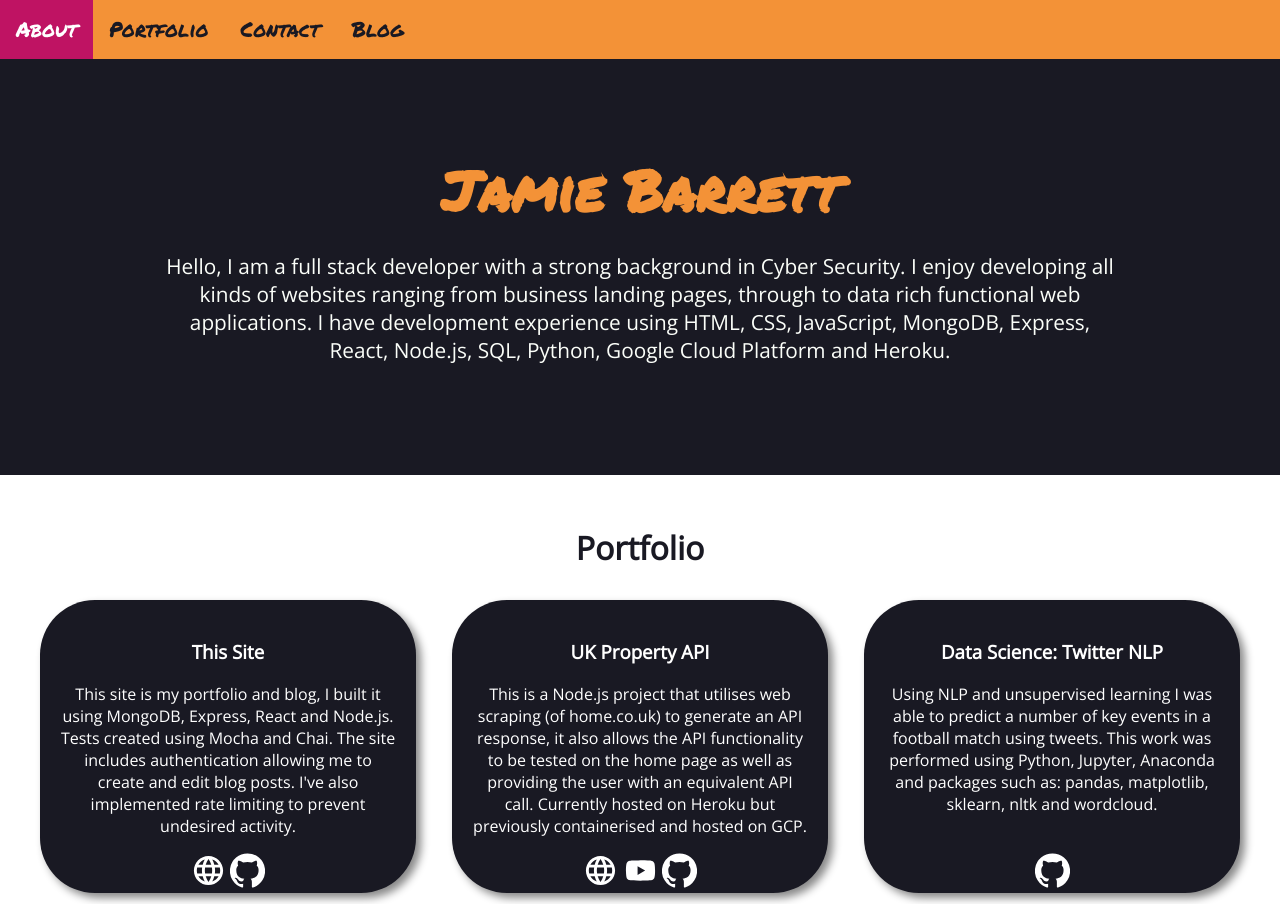
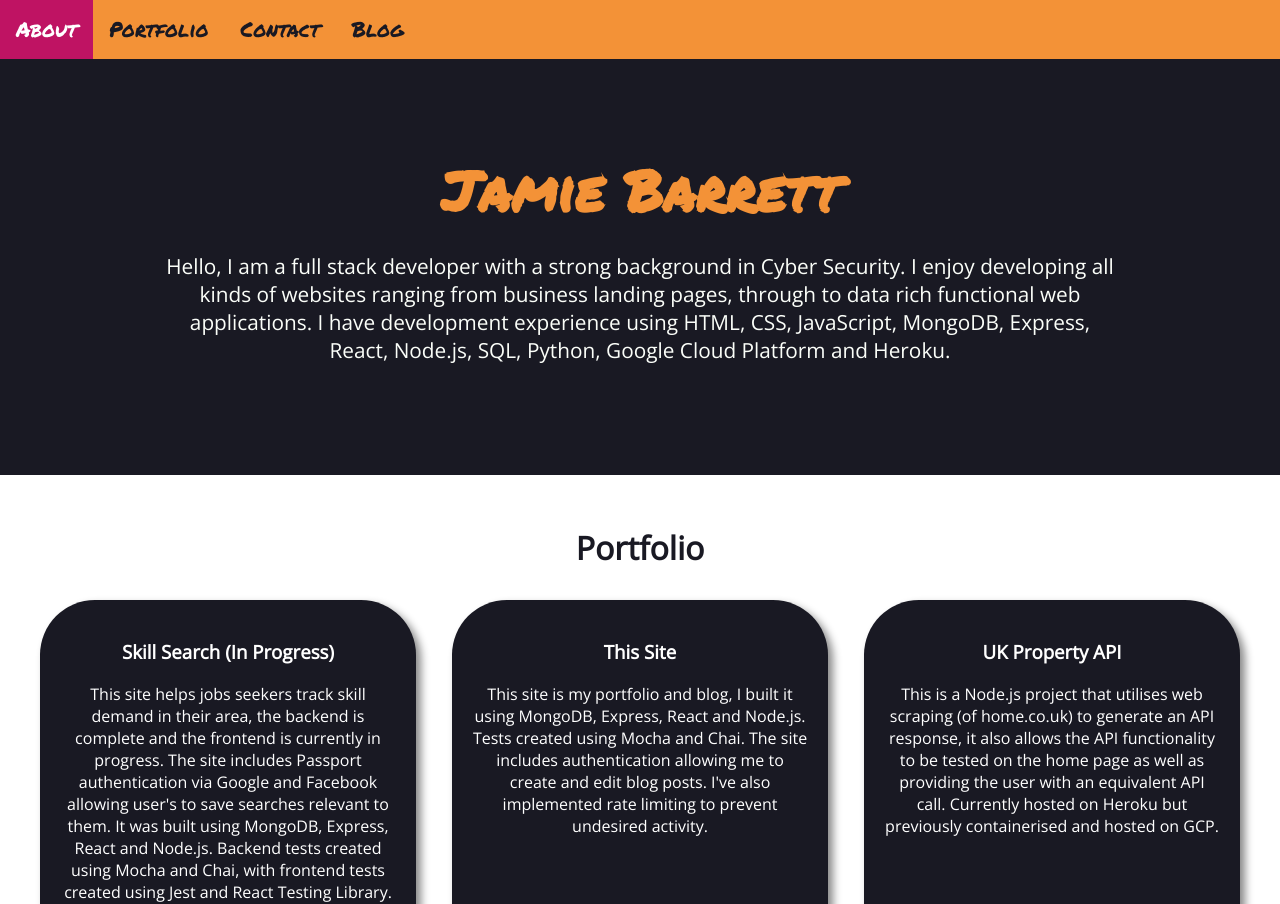
Before and after one commit to jb-0/site-react, a React (Create React App) app in the folder frontend/: page / in a window 1280 px wide. Shown: the top 904 px of the page. Built offline with nearby package versions, Linux system fonts and the light colour scheme; no server answers.

Commit message:
Added portfolio item

```diff
--- a/frontend/src/content/portfolioContent.js
+++ b/frontend/src/content/portfolioContent.js
@@ -1,4 +1,15 @@
 const portfolioContent = [
+  {
+    title: "Skill Search (In Progress)",
+    content: `This site helps jobs seekers track skill demand in their area, the backend is complete
+    and the frontend is currently in progress. The site includes Passport authentication via Google
+    and Facebook allowing user's to save searches relevant to them. It was built using MongoDB,
+    Express, React and Node.js. Backend tests created using Mocha and Chai, with frontend tests
+    created using Jest and React Testing Library. `,
+    links: {
+      source: "https://github.com/jb-0/skill-search",
+    },
+  },
   {
     title: "This Site",
     content: `This site is my portfolio and blog, I built it using MongoDB, Express, React and
```
